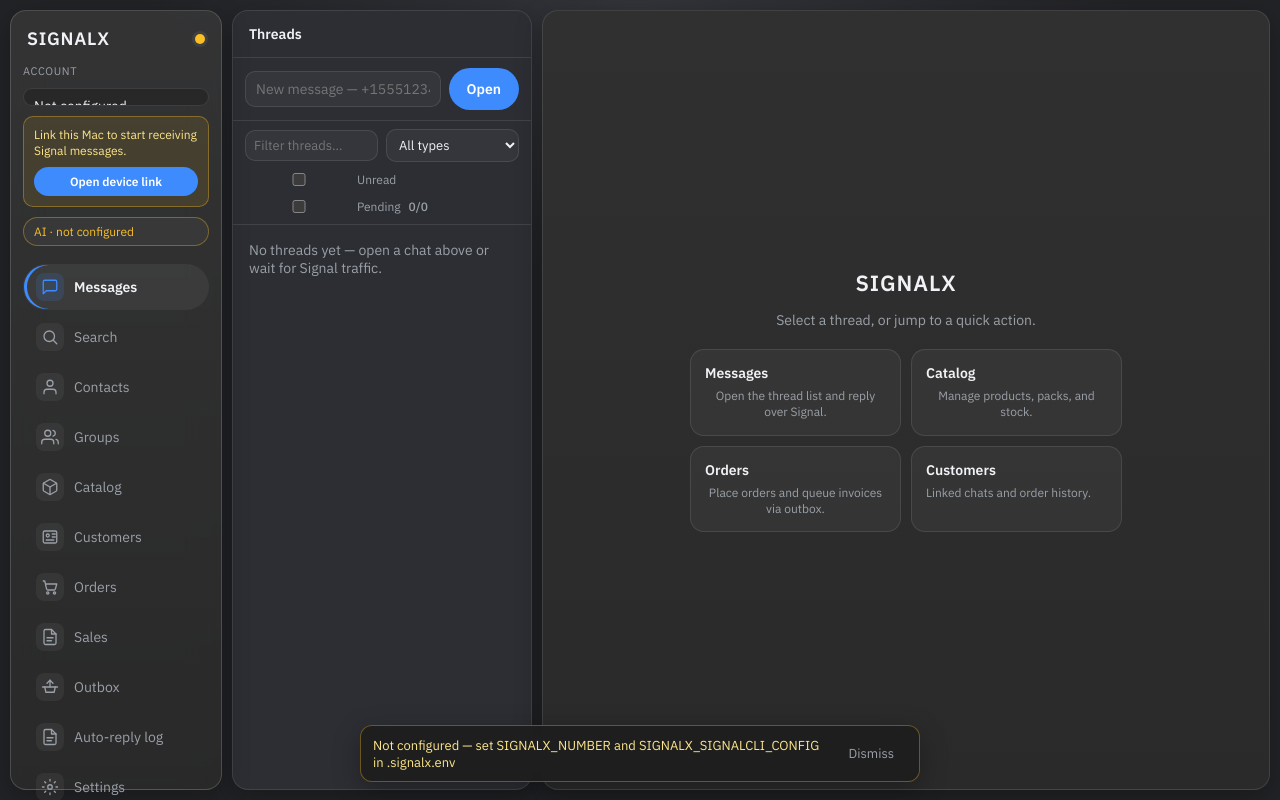
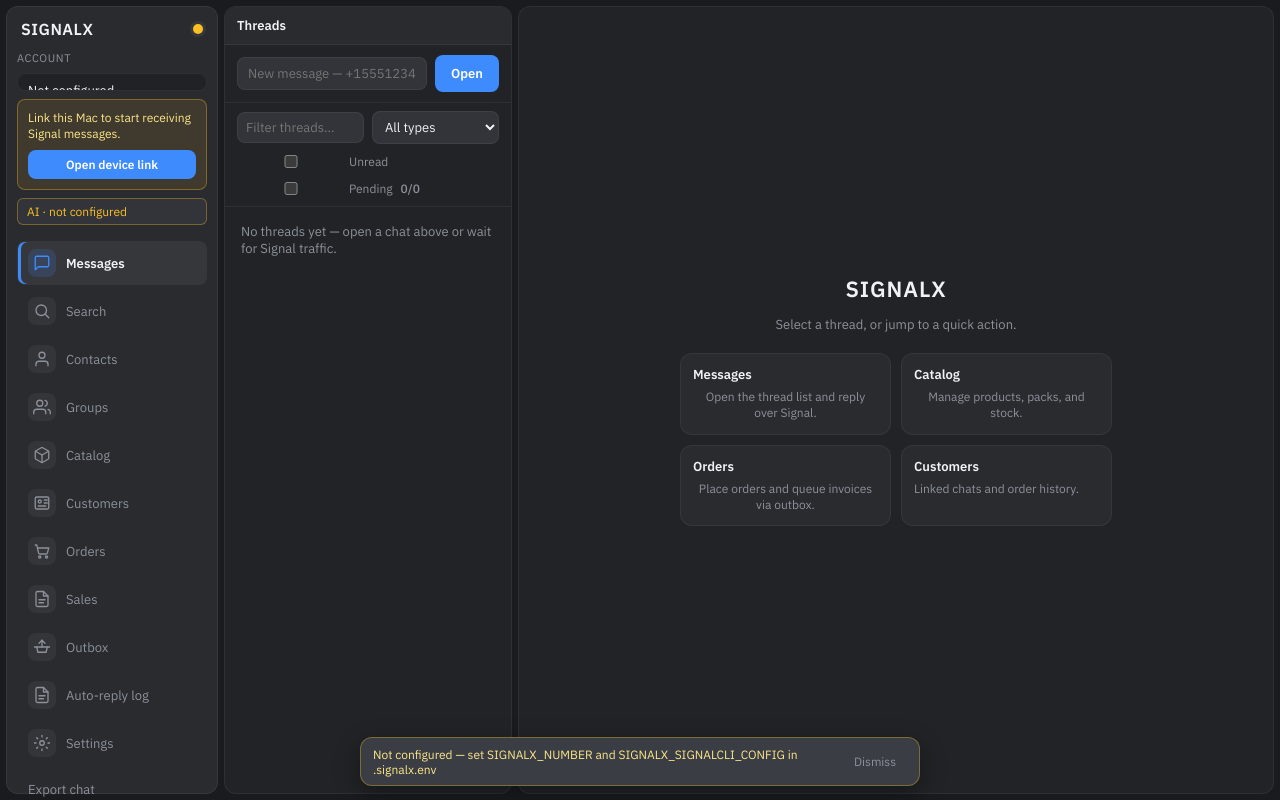
Before and after one commit to CMRNCHN/SignalX, a React (Vite) app: page / in a window 1280 px wide. Built offline with nearby package versions, Linux system fonts and the light colour scheme.

Commit message:
Tighten operator shell tokens: surfaces, density, and scoped glass.
Stack luminance surfaces with quieter borders, solid rail/columns, tighter
gutters, smaller radii, and keep blur/glass only on the message composer.

Co-authored-by: Cameron Cohen <CMRNCHN@users.noreply.github.com>

```diff
--- a/src/styles.css
+++ b/src/styles.css
@@ -1,34 +1,52 @@
 :root {
-  --bg: #222326;
-  --bg-lift: #2a2b2f;
-  --bg-2: #2e3035;
-  --bg-3: #383a40;
-  --panel: #2c2e33;
-  --panel-2: #35373d;
-  --border: rgba(255, 255, 255, 0.1);
-  --border-strong: rgba(255, 255, 255, 0.18);
+  /* Surface ladder (luminance stacking) */
+  --bg: #1a1b1e;
+  --bg-lift: #222326;
+  --bg-2: #2a2b2f;
+  --bg-3: #32343a;
+  --surface-0: #222326;
+  --surface-1: #2a2b2f;
+  --surface-2: #32343a;
+  --surface-3: #3a3d44;
+  --panel: var(--surface-1);
+  --panel-2: var(--surface-2);
+
+  --border: rgba(255, 255, 255, 0.06);
+  --border-strong: rgba(255, 255, 255, 0.12);
   --text: #f0f2f5;
-  --text-dim: #9aa0a8;
+  --text-dim: #8b919a;
+  --muted: var(--text-dim);
   --accent: #f0f2f5;
-  --accent-soft: rgba(61, 139, 253, 0.14);
+  --accent-soft: rgba(61, 139, 253, 0.16);
   --accent-cta: #3d8bfd;
   --accent-cta-hover: #5a9dff;
   --danger: #f87171;
   --warn: #fbbf24;
   --ok: #34d399;
-  --bubble-in: #3a3d44;
-  --bubble-out: #1e3a5f;
-  --radius: 16px;
-  --radius-sm: 10px;
-  --glass: rgba(44, 46, 51, 0.62);
-  --glass-border: rgba(255, 255, 255, 0.16);
-  --shadow: 0 8px 28px rgba(0, 0, 0, 0.28);
+  --bubble-in: #353841;
+  --bubble-out: #243b5c;
+
+  /* Operator radius: controls 6–8 · panels 10–12 · composer 12–14 */
+  --radius: 12px;
+  --radius-sm: 8px;
+  --radius-xs: 6px;
+
+  /* Glass only for composer / floating status */
+  --glass: rgba(42, 44, 50, 0.72);
+  --glass-border: rgba(255, 255, 255, 0.14);
+  --shadow: none;
+  --shadow-float: 0 8px 24px rgba(0, 0, 0, 0.35);
+
+  --space-1: 4px;
+  --space-2: 8px;
+  --space-3: 12px;
+  --space-4: 16px;
 
   color-scheme: dark;
   font-family: "IBM Plex Sans", "Segoe UI", system-ui, sans-serif;
-  font-size: 14px;
-  color: var(--text);
-  background: radial-gradient(900px 500px at 50% 0%, #32343a 0%, var(--bg) 55%);
+  font-size: 13px;
+  color: var(--text);
+  background: var(--bg);
 }
 
 * {
@@ -52,38 +70,37 @@ textarea {
 
 .shell {
   display: grid;
-  grid-template-columns: 212px 300px 1fr;
-  gap: 10px;
+  grid-template-columns: 212px 288px 1fr;
+  gap: 6px;
   height: 100vh;
   overflow: hidden;
-  padding: 10px;
+  padding: 6px;
+  background: var(--bg);
 }
 
 .shell.shell-with-profile {
-  grid-template-columns: 212px 300px 1fr 300px;
+  grid-template-columns: 212px 288px 1fr 288px;
 }
 
 .rail,
 .thread-col,
 .convo,
 .profile-rail {
-  background: var(--panel);
+  background: var(--surface-0);
   border: 1px solid var(--border);
   border-radius: var(--radius);
-  box-shadow: var(--shadow);
+  box-shadow: none;
   min-width: 0;
   min-height: 0;
 }
 
 .rail {
-  background: linear-gradient(180deg, rgba(58, 58, 58, 0.72), rgba(42, 42, 42, 0.92));
-  backdrop-filter: blur(18px) saturate(140%);
-  -webkit-backdrop-filter: blur(18px) saturate(140%);
-  border-color: var(--glass-border);
-  padding: 16px 12px;
-  display: flex;
-  flex-direction: column;
-  gap: 10px;
+  background: var(--surface-1);
+  border-color: var(--border);
+  padding: 12px 10px;
+  display: flex;
+  flex-direction: column;
+  gap: 8px;
 }
 
 .brand {
@@ -96,9 +113,9 @@ textarea {
 
 .brand-mark {
   font-family: "IBM Plex Sans", system-ui, sans-serif;
-  font-size: 18px;
-  font-weight: 700;
-  letter-spacing: 0.04em;
+  font-size: 16px;
+  font-weight: 600;
+  letter-spacing: 0.03em;
   text-transform: uppercase;
   color: var(--text);
 }
@@ -155,7 +172,7 @@ textarea {
 .settings-body input[type="number"],
 .composer textarea {
   width: 100%;
-  background: rgba(255, 255, 255, 0.04);
+  background: var(--surface-2);
   border: 1px solid var(--border-strong);
   border-radius: var(--radius-sm);
   padding: 8px 10px;
@@ -182,10 +199,10 @@ textarea {
 
 .ai-pill {
   font-size: 12px;
-  padding: 6px 10px;
-  border-radius: 999px;
-  border: 1px solid var(--border);
-  background: rgba(255, 255, 255, 0.04);
+  padding: 5px 9px;
+  border-radius: var(--radius-xs);
+  border: 1px solid var(--border);
+  background: var(--surface-2);
   color: var(--text-dim);
 }
 .ai-pill.ok {
@@ -266,8 +283,8 @@ textarea {
   min-width: 1.4em;
   text-align: center;
   padding: 1px 6px;
-  border-radius: 999px;
-  background: rgba(255, 255, 255, 0.12);
+  border-radius: var(--radius-xs);
+  background: var(--surface-3);
   color: var(--text);
 }
 
@@ -278,8 +295,8 @@ textarea {
 .bubble-actions button {
   background: transparent;
   border: 1px solid transparent;
-  border-radius: 999px;
-  padding: 8px 12px;
+  border-radius: var(--radius-sm);
+  padding: 7px 10px;
   text-align: left;
   cursor: pointer;
   color: var(--text-dim);
@@ -298,7 +315,7 @@ textarea {
 .thread-col {
   display: flex;
   flex-direction: column;
-  background: var(--panel);
+  background: var(--surface-0);
   overflow: hidden;
 }
 
@@ -307,13 +324,15 @@ textarea {
 }
 
 .col-head {
-  padding: 14px 16px;
+  padding: 10px 12px;
   border-bottom: 1px solid var(--border);
   font-weight: 600;
+  font-size: 13px;
   display: flex;
   align-items: center;
   justify-content: space-between;
   gap: 8px;
+  background: var(--surface-1);
 }
 
 .col-meta {
@@ -363,16 +382,18 @@ textarea {
 .thread-row {
   width: 100%;
   display: grid;
-  grid-template-columns: 40px 1fr;
-  gap: 10px;
+  grid-template-columns: 36px 1fr;
+  gap: 8px;
   align-items: start;
   text-align: left;
   background: transparent;
   border: 0;
   border-bottom: 1px solid var(--border);
-  padding: 12px 14px;
+  padding: 8px 10px;
+  min-height: 52px;
   cursor: pointer;
   color: inherit;
+  transition: background 120ms ease;
 }
 
 .thread-row:hover {
@@ -380,21 +401,21 @@ textarea {
 }
 
 .thread-row.active {
-  background: rgba(255, 255, 255, 0.07);
-  box-shadow: inset 3px 0 0 #fff;
+  background: var(--accent-soft);
+  box-shadow: inset 3px 0 0 var(--accent-cta);
 }
 
 .avatar-dot {
-  width: 40px;
-  height: 40px;
+  width: 36px;
+  height: 36px;
   border-radius: 50%;
-  background: #444;
+  background: var(--surface-2);
   color: #ddd;
   display: flex;
   align-items: center;
   justify-content: center;
-  font-size: 13px;
-  font-weight: 700;
+  font-size: 12px;
+  font-weight: 600;
   flex-shrink: 0;
 }
 
@@ -434,7 +455,7 @@ textarea {
   background: #111;
   color: #fff;
   padding: 1px 6px;
-  border-radius: 999px;
+  border-radius: var(--radius-xs);
   font-weight: 600;
 }
 .badge.muted {
@@ -478,14 +499,14 @@ textarea {
 
 .search-box button {
   border: 1px solid var(--border);
-  background: rgba(255, 255, 255, 0.04);
-  border-radius: 999px;
+  background: var(--surface-2);
+  border-radius: var(--radius-sm);
 }
 
 .convo {
   display: flex;
   flex-direction: column;
-  background: linear-gradient(180deg, #303030 0%, #2a2a2a 100%);
+  background: var(--surface-0);
   overflow: hidden;
 }
 
@@ -519,10 +540,10 @@ textarea {
   display: flex;
   flex-direction: column;
   gap: 6px;
-  padding: 14px;
-  border-radius: 14px;
-  border: 1px solid var(--border);
-  background: rgba(255, 255, 255, 0.04);
+  padding: 12px;
+  border-radius: var(--radius);
+  border: 1px solid var(--border);
+  background: var(--surface-1);
   cursor: pointer;
   color: inherit;
   transition: background 120ms ease, border-color 120ms ease;
@@ -534,7 +555,7 @@ textarea {
 }
 
 .quick-action strong {
-  font-size: 14px;
+  font-size: 13px;
   color: var(--text);
 }
 
@@ -547,10 +568,11 @@ textarea {
 .convo-head {
   display: flex;
   justify-content: space-between;
-  gap: 12px;
+  gap: 10px;
   align-items: flex-start;
-  padding: 12px 16px;
+  padding: 10px 12px;
   border-bottom: 1px solid var(--border);
+  background: var(--surface-1);
 }
 
 .convo-head h2 {
@@ -578,8 +600,8 @@ textarea {
   color: #fecaca;
   border: 1px solid rgba(248, 113, 113, 0.4);
   background: rgba(248, 113, 113, 0.12);
-  padding: 4px 8px;
-  border-radius: 999px;
+  padding: 3px 7px;
+  border-radius: var(--radius-xs);
 }
 
 .auto-thread-badge.warn {
@@ -614,11 +636,11 @@ textarea {
 .compose-strip input {
   flex: 1;
   min-width: 0;
-  background: rgba(255, 255, 255, 0.04);
-  border: 1px solid var(--border);
-  border-radius: var(--radius-sm);
-  color: var(--text);
-  padding: 8px 10px;
+  background: var(--surface-2);
+  border: 1px solid var(--border);
+  border-radius: var(--radius-sm);
+  color: var(--text);
+  padding: 7px 10px;
   font: inherit;
 }
 
@@ -645,7 +667,7 @@ textarea {
   flex: 1 1 120px;
   min-width: 100px;
   max-width: 220px;
-  background: rgba(255, 255, 255, 0.04);
+  background: var(--surface-2);
   border: 1px solid var(--border);
   border-radius: var(--radius-sm);
   color: var(--text);
@@ -721,11 +743,11 @@ textarea {
 .form-card {
   display: flex;
   flex-direction: column;
-  gap: 10px;
-  padding: 12px;
-  border-radius: 12px;
-  border: 1px solid var(--border);
-  background: rgba(255, 255, 255, 0.03);
+  gap: 8px;
+  padding: 10px;
+  border-radius: var(--radius-sm);
+  border: 1px solid var(--border);
+  background: var(--surface-2);
 }
 
 .form-card-title {
@@ -762,9 +784,9 @@ textarea {
   gap: 8px;
   min-height: 110px;
   padding: 16px;
-  border-radius: 12px;
+  border-radius: var(--radius-sm);
   border: 1.5px dashed var(--border-strong);
-  background: rgba(255, 255, 255, 0.03);
+  background: var(--surface-2);
   color: var(--text-dim);
   cursor: pointer;
   text-align: center;
@@ -810,7 +832,7 @@ textarea {
   padding: 8px 10px;
   border-radius: var(--radius-sm);
   border: 1px solid var(--border);
-  background: rgba(255, 255, 255, 0.03);
+  background: var(--surface-2);
 }
 
 .order-target strong {
@@ -831,8 +853,8 @@ textarea {
   font-weight: 700;
   text-transform: uppercase;
   letter-spacing: 0.04em;
-  padding: 3px 8px;
-  border-radius: 999px;
+  padding: 3px 7px;
+  border-radius: var(--radius-xs);
   flex-shrink: 0;
 }
 
@@ -863,7 +885,7 @@ textarea {
 .action-btn {
   background: transparent;
   border: 1px solid var(--border-strong);
-  border-radius: 999px;
+  border-radius: var(--radius-sm);
   padding: 6px 12px;
   cursor: pointer;
   color: var(--text-dim);
@@ -890,7 +912,7 @@ textarea {
 .settings-body input:not([type="checkbox"]),
 .settings-grid input {
   width: 100%;
-  background: rgba(255, 255, 255, 0.04);
+  background: var(--surface-2);
   border: 1px solid var(--border);
   border-radius: var(--radius-sm);
   padding: 8px 10px;
@@ -928,16 +950,16 @@ textarea {
 .toggle.compact {
   font-size: 12px;
   border: 1px solid var(--border);
-  border-radius: 999px;
+  border-radius: var(--radius-xs);
   padding: 4px 10px;
 }
 
 .summary-box {
-  margin: 10px 16px 0;
+  margin: 10px 12px 0;
   padding: 10px 12px;
   border-radius: var(--radius-sm);
   border: 1px solid var(--border);
-  background: rgba(255, 255, 255, 0.04);
+  background: var(--surface-2);
 }
 
 .summary-head {
@@ -956,16 +978,16 @@ textarea {
 }
 
 .msg-scroll {
-  padding: 16px;
-  display: flex;
-  flex-direction: column;
-  gap: 10px;
+  padding: 12px;
+  display: flex;
+  flex-direction: column;
+  gap: 8px;
 }
 
 .bubble {
   max-width: min(640px, 85%);
-  padding: 10px 12px;
-  border-radius: 16px;
+  padding: 8px 11px;
+  border-radius: 10px;
   border: 1px solid transparent;
   animation: rise 180ms ease-out;
 }
@@ -1037,8 +1059,8 @@ textarea {
 }
 
 .status-bar {
-  margin: 0 16px;
-  padding: 8px 10px;
+  margin: 0 12px;
+  padding: 7px 10px;
   border-radius: var(--radius-sm);
   background: rgba(251, 191, 36, 0.1);
   border: 1px solid rgba(251, 191, 36, 0.25);
@@ -1052,39 +1074,46 @@ textarea {
 
 .shell-status {
   position: fixed;
-  bottom: 18px;
+  bottom: 14px;
   left: 50%;
   transform: translateX(-50%);
   z-index: 30;
   max-width: min(560px, calc(100vw - 32px));
-  padding: 10px 12px;
-  border-radius: 12px;
-  background: rgba(30, 30, 30, 0.92);
-  backdrop-filter: blur(12px);
+  padding: 8px 12px;
+  border-radius: var(--radius);
+  background: var(--surface-3);
   border: 1px solid rgba(251, 191, 36, 0.35);
   color: #fde68a;
-  font-size: 13px;
+  font-size: 12px;
   display: flex;
   align-items: center;
   justify-content: space-between;
   gap: 12px;
-  box-shadow: var(--shadow);
+  box-shadow: var(--shadow-float);
 }
 
 .composer {
   display: flex;
   flex-direction: column;
   gap: 8px;
-  margin: 10px 12px 12px;
-  padding: 12px;
-  border-radius: 22px;
+  margin: 8px 10px 10px;
+  padding: 10px;
+  border-radius: 14px;
   border: 1px solid var(--glass-border);
   background: var(--glass);
-  backdrop-filter: blur(20px) saturate(160%);
-  -webkit-backdrop-filter: blur(20px) saturate(160%);
+  backdrop-filter: blur(18px) saturate(150%);
+  -webkit-backdrop-filter: blur(18px) saturate(150%);
   box-shadow:
-    inset 0 1px 0 rgba(255, 255, 255, 0.12),
-    0 8px 24px rgba(0, 0, 0, 0.25);
+    inset 0 1px 0 rgba(255, 255, 255, 0.1),
+    0 6px 20px rgba(0, 0, 0, 0.22);
+}
+
+@media (prefers-reduced-transparency: reduce) {
+  .composer {
+    background: var(--surface-2);
+    backdrop-filter: none;
+    -webkit-backdrop-filter: none;
+  }
 }
 
 .composer-row {
@@ -1108,11 +1137,11 @@ textarea {
 }
 
 .attach-btn {
-  width: 40px;
-  height: 40px;
-  border-radius: 999px;
+  width: 36px;
+  height: 36px;
+  border-radius: var(--radius-sm);
   border: 1px solid var(--border-strong);
-  background: rgba(255, 255, 255, 0.06);
+  background: var(--surface-2);
   display: inline-flex;
   align-items: center;
   justify-content: center;
@@ -1132,9 +1161,9 @@ textarea {
 .attach-chip {
   display: flex;
   align-items: center;
-  gap: 10px;
-  padding: 6px 8px;
-  border-radius: 12px;
+  gap: 8px;
+  padding: 5px 8px;
+  border-radius: var(--radius-sm);
   background: rgba(0, 0, 0, 0.25);
   border: 1px solid var(--border);
   font-size: 12px;
@@ -1152,8 +1181,8 @@ textarea {
   background: var(--accent-cta);
   color: white;
   border: 0;
-  border-radius: 999px;
-  padding: 12px 18px;
+  border-radius: var(--radius-sm);
+  padding: 10px 16px;
   font-weight: 600;
   cursor: pointer;
 }
@@ -1199,10 +1228,10 @@ textarea {
 }
 
 .settings-body {
-  padding: 16px;
-  display: flex;
-  flex-direction: column;
-  gap: 12px;
+  padding: 12px;
+  display: flex;
+  flex-direction: column;
+  gap: 10px;
   max-width: 640px;
 }
 
@@ -1212,17 +1241,18 @@ textarea {
 
 .settings-body h3 {
   margin: 0;
-  font-size: 15px;
+  font-size: 14px;
+  font-weight: 600;
 }
 
 .settings-card {
   display: flex;
   flex-direction: column;
-  gap: 10px;
-  padding: 14px;
-  border: 1px solid var(--border);
-  border-radius: 14px;
-  background: rgba(255, 255, 255, 0.03);
+  gap: 8px;
+  padding: 10px;
+  border: 1px solid var(--border);
+  border-radius: var(--radius-sm);
+  background: var(--surface-2);
 }
 
 .settings-card-head {
@@ -1289,7 +1319,7 @@ textarea {
   width: 168px;
   height: 168px;
   padding: 10px;
-  border-radius: 14px;
+  border-radius: var(--radius-sm);
   background: #fff;
   border: 1px solid var(--border);
   display: flex;
@@ -1362,9 +1392,10 @@ textarea {
 .profile-rail-head {
   display: flex;
   align-items: flex-start;
-  gap: 12px;
-  padding: 16px 14px 12px;
+  gap: 10px;
+  padding: 12px 12px 10px;
   border-bottom: 1px solid var(--border);
+  background: var(--surface-1);
 }
 
 .profile-avatar {
@@ -1389,7 +1420,7 @@ textarea {
 }
 
 .profile-section {
-  padding: 12px 14px;
+  padding: 10px 12px;
   border-bottom: 1px solid var(--border);
   display: flex;
   flex-direction: column;
```
Also changed, not shown: 1 other file (tests, documents, lock files or other folders).
